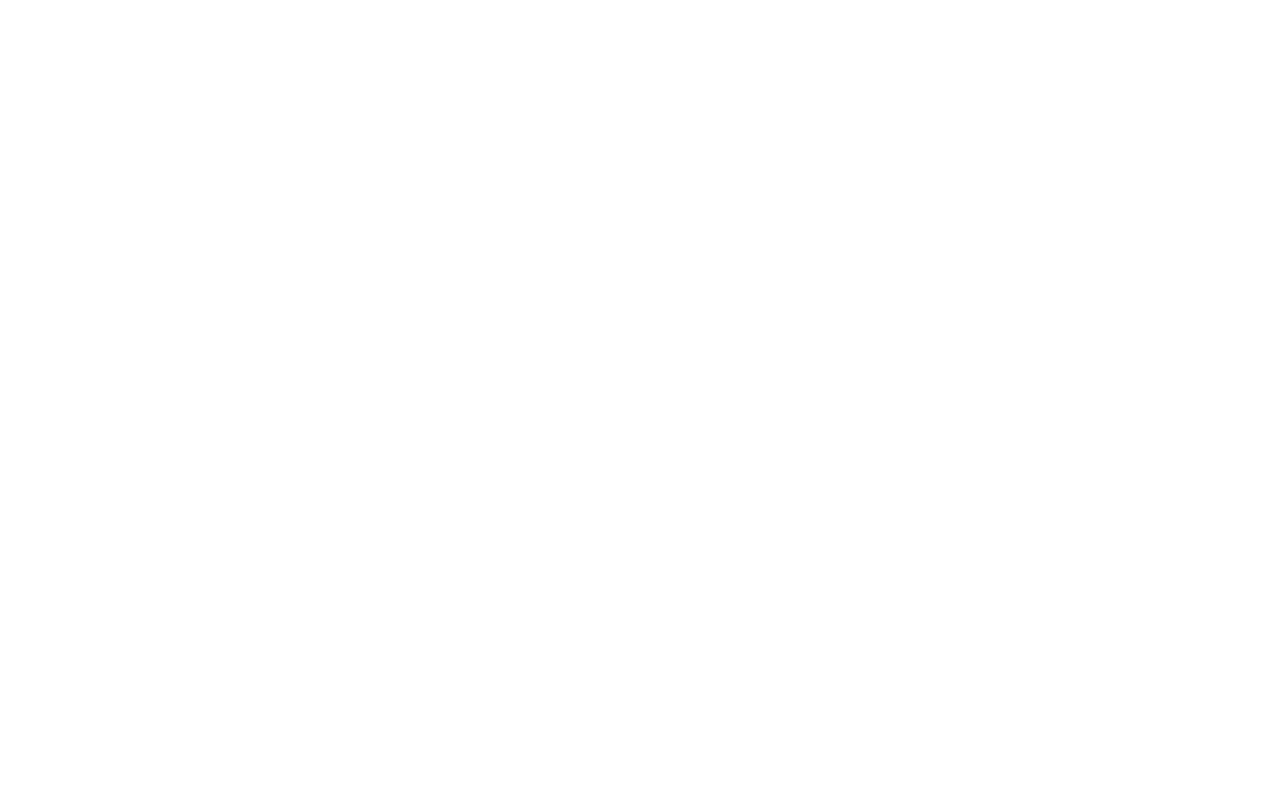
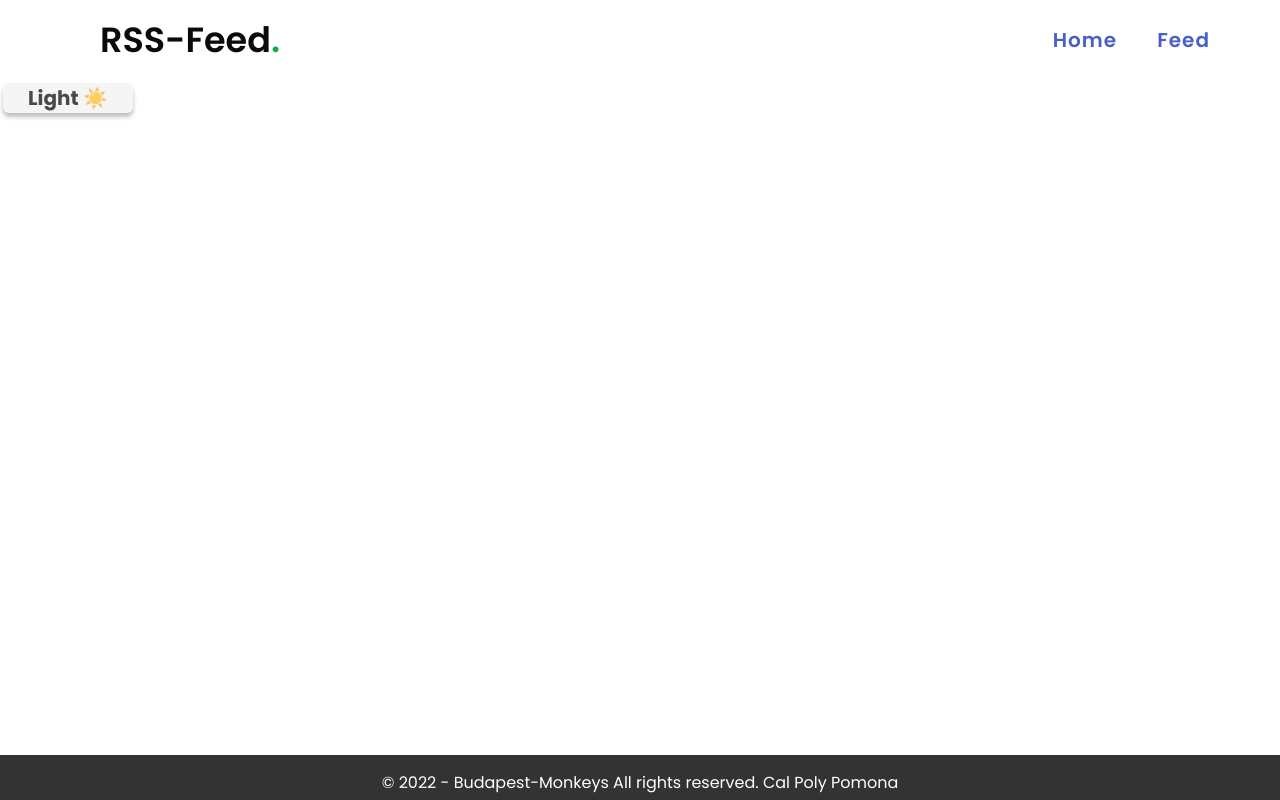
Before and after one commit to Budapest-Monkeys/RSS-Feed-Reader, a React (Create React App) app in the folder client/: page /feed in a window 1280 px wide. Before the commit this address had no page. Built offline with nearby package versions, Linux system fonts and the light colour scheme; no server answers.

Commit message:
trying to fix commit issue

```diff
--- a/client/src/App.js
+++ b/client/src/App.js
@@ -1,6 +1,7 @@
 import React from 'react';
 import {BrowserRouter as Router, Routes, Route} from 'react-router-dom';
 import Home from './Pages/Home';
+import Feed from './Pages/Feed';
 import Test from './Pages/Test';
 import ThemeContextProvider from ".//contexts/ThemeContext";
 import 'bulma/css/bulma.css';
@@ -11,6 +12,7 @@
     <Router>
       <Routes>
         <Route path="/" element={<Home/>}/>
+        <Route path="/feed" element={<Feed/>}/>
         <Route path="/test" element={<Test/>}/>
       </Routes>
     </Router>
--- /dev/null
+++ b/client/src/Pages/Feed.js
@@ -0,0 +1,73 @@
+import React, {useEffect, useState, useContext } from 'react';
+import axios from "axios";
+import { ThemeContext } from "../contexts/ThemeContext";
+import { useParams } from "react-router-dom";
+import './/Feed.css'
+import Footer from './Footer'
+
+const Feed = () => {
+    const [backEndData, setBackEndData] = useState([{}])
+    const [items, setItems] = useState([]);
+    const context = useContext(ThemeContext);
+    const theme = context.isLightTheme ? context.light : context.dark;
+    const theme2 = context.isLightTheme ? context.cardLight : context.cardDark;
+    const theme3 = context.isLightTheme ? context.pageLight : context.pageDark;
+
+    const ThemeToggler = (props) => {
+      const context = useContext(ThemeContext);
+      const btnText = context.isLightTheme ? "Light ☀️" : "Dark 🌘";
+      const toggleTheme = context.toggleTheme;
+
+
+      return (
+        <button className={`button is-light rounded`} onClick={toggleTheme}>
+          {btnText}
+        </button>
+      );
+    };
+
+
+    useEffect(() => {
+      // A proxy was define in package.json so we dont need to put the full route. This will be changed in production
+      fetch("/api").then(
+        response => response.json()
+      ).then(
+        data => {
+          setBackEndData(data)
+        }
+      )
+    }, [])
+
+    return (
+
+         <div className= {`Feed ${theme}` }>
+         <div className={`nav ${theme2}`}>
+          <div className="logo">RSS-Feed<span>.</span></div>
+
+          <ul>
+            <li> <a href ="/" id = "home-link" >
+                         Home
+                       </a> </li>
+            <li> <a href ="/feed" id = "feed-link" >
+                         Feed
+                       </a> </li>
+
+          </ul>
+          </div>
+
+          <div className={`${theme3}`}>
+          <div className={theme3}>
+          <ThemeToggler className="themeBtn"/>
+          </div>
+
+
+
+
+       </div>
+        <Footer/>
+       </div>
+
+
+    );
+}
+export default Feed;
--- a/client/src/Pages/Home.js
+++ b/client/src/Pages/Home.js
@@ -55,6 +55,9 @@
             <li> <a href ="/" id = "home-link" >
                          Home
                        </a> </li>
+            <li> <a href ="/feed" id = "feed-link" >
+                         Feed
+                        </a> </li>
 
           </ul>
           </div>
```
Also changed, not shown: client/src/Pages/Feed.css (added), 2 other files (tests, documents, lock files or other folders).
